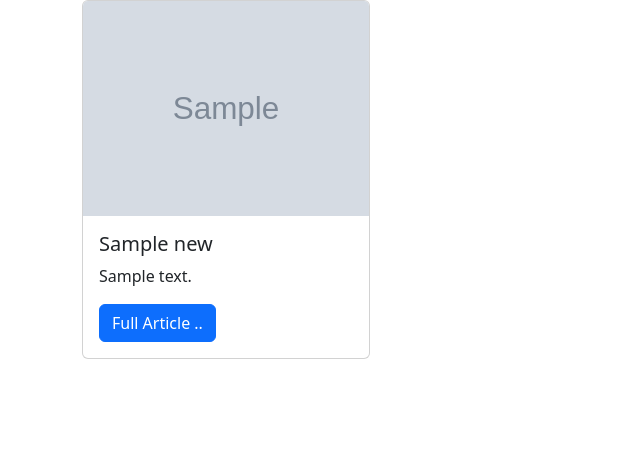
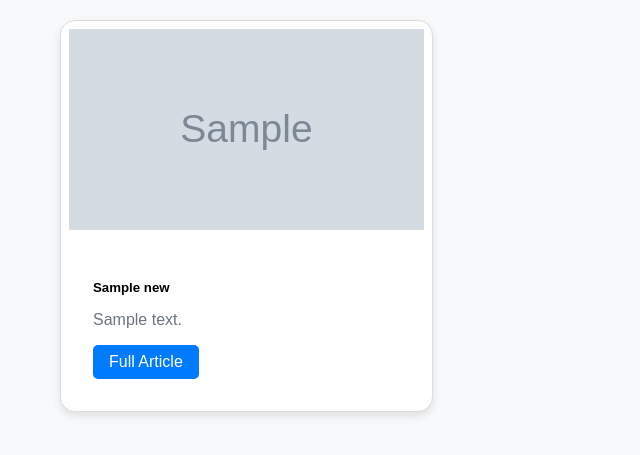
Before and after one commit to Blackbeardpir8/Webscrapping, a Django app: page / in a window 1280 px wide. Shown: the top 455 px of the page, without its empty margins (0-640 px from the left). Run offline with Django 5.2, Linux system fonts and the light colour scheme; tables that the repository leaves empty hold one stand-in row (values such as "Sample post"); grey boxes marked "Sample" are stand-in pictures.

Commit message:
improved index.html

```diff
--- a/scrapping/templates/index.html
+++ b/scrapping/templates/index.html
@@ -1,29 +1,96 @@
 <!doctype html>
 <html lang="en">
-  <head>
+
+<head>
     <meta charset="utf-8">
     <meta name="viewport" content="width=device-width, initial-scale=1">
-    <title>Bootstrap demo</title>
-    <link href="https://cdn.jsdelivr.net/npm/bootstrap@5.3.3/dist/css/bootstrap.min.css" rel="stylesheet" integrity="sha384-QWTKZyjpPEjISv5WaRU9OFeRpok6YctnYmDr5pNlyT2bRjXh0JMhjY6hW+ALEwIH" crossorigin="anonymous">
-  </head>
-  <body>
+    <title>Custom Pinterest Grid</title>
+    <style>
+        body {
+            background-color: #f8f9fa;
+            font-family: 'Poppins', sans-serif;
+            margin: 0;
+            padding: 0;
+            display: flex;
+            justify-content: center;
+        }
 
-    <div class="container">
+        .grid-container {
+            display: grid;
+            grid-template-columns: repeat(auto-fill, minmax(300px, 1fr));
+            gap: 20px;
+            padding: 20px;
+            max-width: 1200px;
+            width: 100%;
+            box-sizing: border-box;
+        }
+
+        .grid-item {
+            background-color: #fff;
+            border-radius: 15px;
+            overflow: hidden;
+            box-shadow: 0 4px 8px rgba(0, 0, 0, 0.1);
+            transition: transform 0.3s ease-in-out, box-shadow 0.3s ease-in-out;
+            border: 1px solid #ddd;
+            padding: 0.5rem;
+        }
+
+        .grid-item:hover {
+            transform: scale(1.05);
+            box-shadow: 0 8px 20px rgba(0, 0, 0, 0.2);
+        }
+
+        .grid-item img {
+            width: 100%;
+            height: 200px;
+            object-fit: cover;
+            border-bottom: 1px solid #ddd;
+        }
+
+        .grid-item .content {
+            padding: 1.5rem;
+        }
+
+        .grid-item h5 {
+            font-weight: 600;
+            margin-bottom: 0.5rem;
+        }
+
+        .grid-item p {
+            color: #6c757d;
+            margin-bottom: 1rem;
+        }
+
+        .grid-item a {
+            display: inline-block;
+            padding: 0.5rem 1rem;
+            background-color: #007bff;
+            color: #fff;
+            text-decoration: none;
+            border-radius: 5px;
+            transition: background-color 0.3s ease;
+        }
+
+        .grid-item a:hover {
+            background-color: #0056b3;
+        }
+    </style>
+</head>
+
+<body>
+    <div class="grid-container">
+        <!-- Example of a grid item. Repeat this for each news item in your data. -->
         {% for news in news_data %}
-        <div class = "row">
-            <div class = "col-3">
-                <div class="card" style="width: 18rem;">
-                    <img src="{{news.image}}" class="card-img-top" alt="...">
-                    <div class="card-body">
-                      <h5 class="card-title">{{news.title}}</h5>
-                      <p class="card-text">{{ news.description|truncatechars:40 }}</p>
-                      <a href="{{news.external_link}}" target="_blank" class="btn btn-primary">Full Article ..</a>
-                    </div>
-                  </div>
+        <div class="grid-item">
+            <img src="{{news.image}}" alt="News Image">
+            <div class="content">
+                <h5>{{news.title}}</h5>
+                <p>{{news.description|truncatewords:35}}</p>
+                <a href="{{news.external_link}}" target="_blank">Full Article</a>
             </div>
         </div>
         {% endfor %}
     </div>
-    <script src="https://cdn.jsdelivr.net/npm/bootstrap@5.3.3/dist/js/bootstrap.bundle.min.js" integrity="sha384-YvpcrYf0tY3lHB60NNkmXc5s9fDVZLESaAA55NDzOxhy9GkcIdslK1eN7N6jIeHz" crossorigin="anonymous"></script>
-  </body>
+</body>
+
 </html>
```
